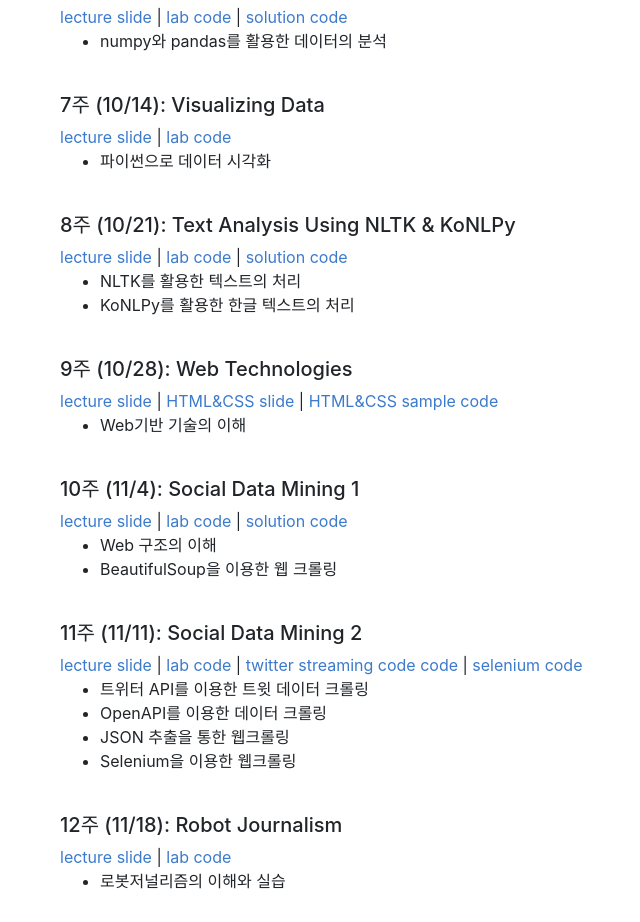
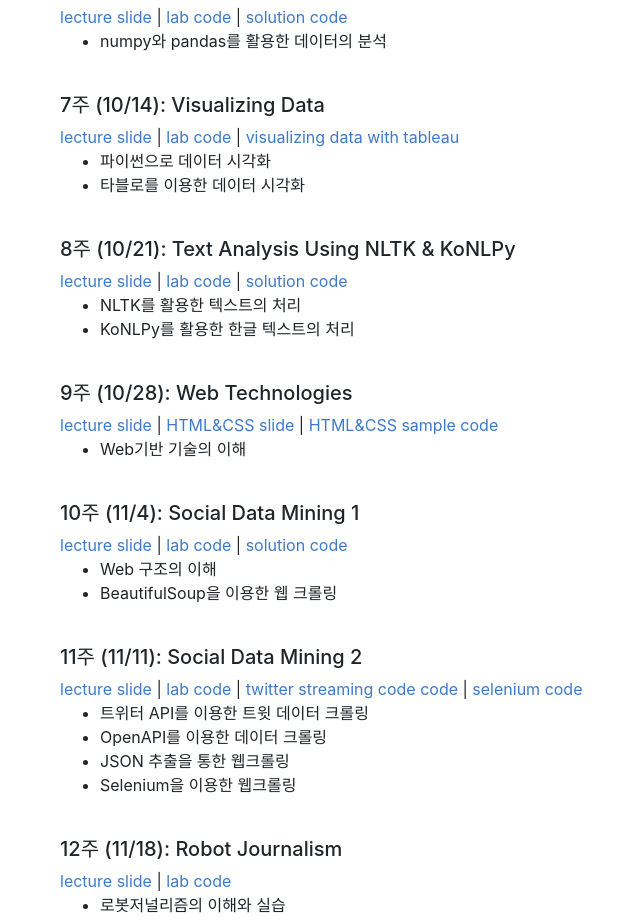
Before and after one commit to hcid-courses/datajournalism-2019, a plain HTML site: page schedule.html in a window 1280 px wide. Shown: the part 1067-1989 px from the top of the page, without its empty margins (49-689 px from the left). Drawn offline with nearby package versions, Linux system fonts and the light colour scheme.

Commit message:
Week 7-1

```diff
--- a/schedule.html
+++ b/schedule.html
@@ -112,9 +112,10 @@
 
         <h5>7주 (10/14): Visualizing Data</h5>
         <div id="panelSteps" class="panel panel-default">
-          <a href="slides/Week7.pdf">lecture slide</a> | <a href="lab-codes/Week7/Week7-Lab.zip">lab code</a>
+          <a href="slides/Week7.pdf">lecture slide</a> | <a href="lab-codes/Week7/Week7-Lab.zip">lab code</a> | <a href="slides/Week7-1.pdf">visualizing data with tableau</a>
           <ul>
             <li>파이썬으로 데이터 시각화</li>
+            <li>타블로를 이용한 데이터 시각화</li>
           </ul>
         </div>
         <br />
```
Also changed, not shown: 1 other file.
